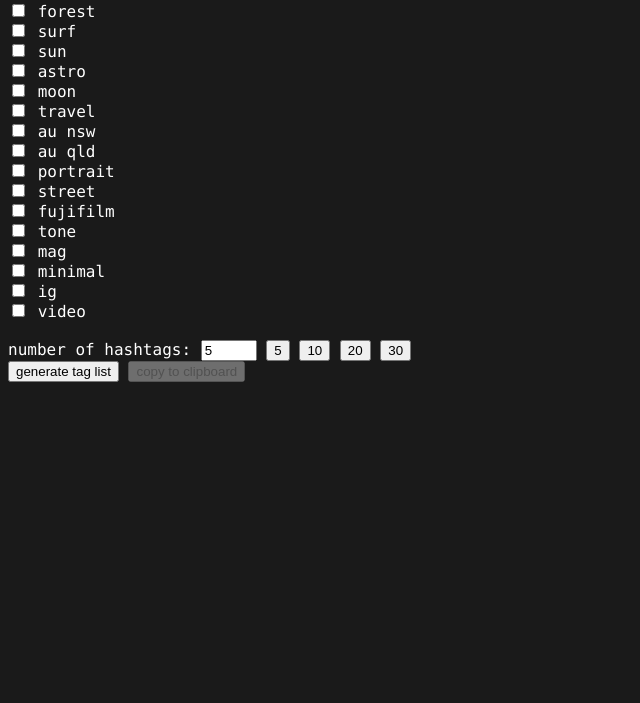
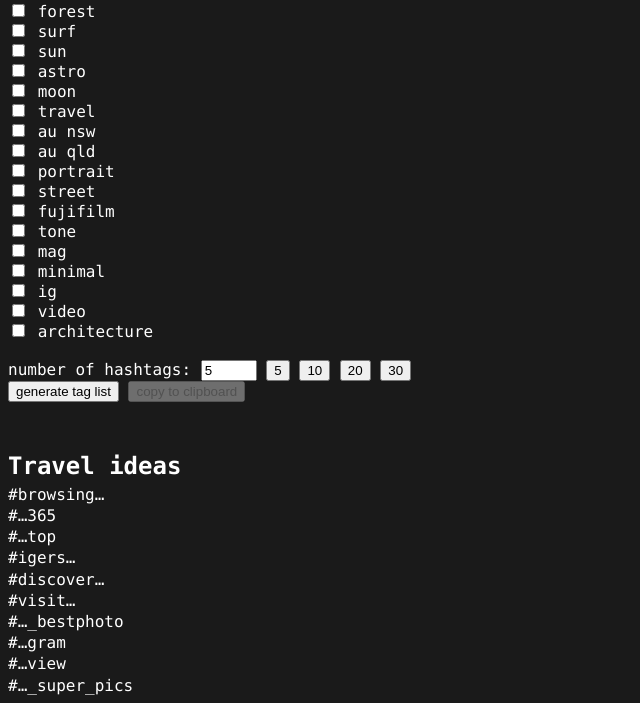
Before and after one commit to curlywhale/tagcyclr, a plain HTML site: page index.html in a window 1280 px wide. Shown: the part 119-822 px from the top of the page, without its empty margins (0-640 px from the left). Before the commit the page ends 800 px from the top, so only its background shows below. Drawn offline with Linux system fonts and the light colour scheme.

Commit message:
Update index.html

```diff
--- a/index.html
+++ b/index.html
@@ -11,6 +11,16 @@
             color: #fff; /* White text */
             font-family: 'Lucida Console', sans-serif; /* Choose your preferred font */
             letter-spacing: 0px; /* Adjust the letter spacing as needed */
+        }
+
+        /* Tighten spacing for travel ideas */
+        #travelIdeas h2 {
+            margin-bottom: 5px; /* Small space below the title */
+        }
+
+        #travelIdeas p {
+            margin: 2px 0; /* Less space between hashtags */
+            line-height: 1.2; /* Slightly tighter line height */
         }
 
         /* Additional styles for your content can be added here */
@@ -37,6 +47,7 @@
         <input type="checkbox" name="theme" value="minimal"> minimal<br>
         <input type="checkbox" name="theme" value="ig"> ig<br>
         <input type="checkbox" name="theme" value="video"> video<br>
+        <input type="checkbox" name="theme" value="architecture"> architecture<br>
         <br>
         <label for="numHashtags">number of hashtags:</label>
         <input type="number" id="numHashtags" name="numHashtags" min="1" max="30" value="5">
@@ -50,6 +61,21 @@
         <button id="copyButton" type="button" disabled>copy to clipboard</button>
     </form>
     <div id="result"></div>
+
+    <!-- New Section for Travel Ideas -->
+    <div id="travelIdeas" style="margin-top: 50px;">
+        <h2>Travel ideas</h2>
+        <p>#browsing…</p>
+        <p>#…365</p>
+        <p>#…top</p>
+        <p>#igers…</p>
+        <p>#discover…</p>
+        <p>#visit…</p>
+        <p>#…_bestphoto</p>
+        <p>#…gram</p>
+        <p>#…view</p>
+        <p>#…_super_pics</p>
+    </div>
     <script src="script.js"></script>
     <script>
         function setNumHashtags(num) {
```
